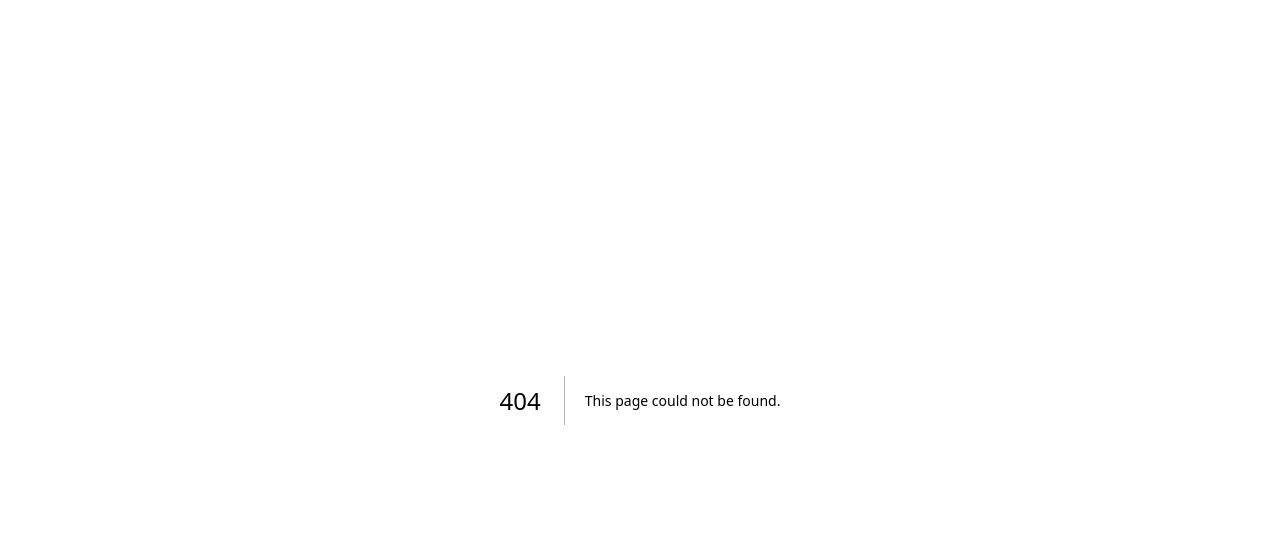
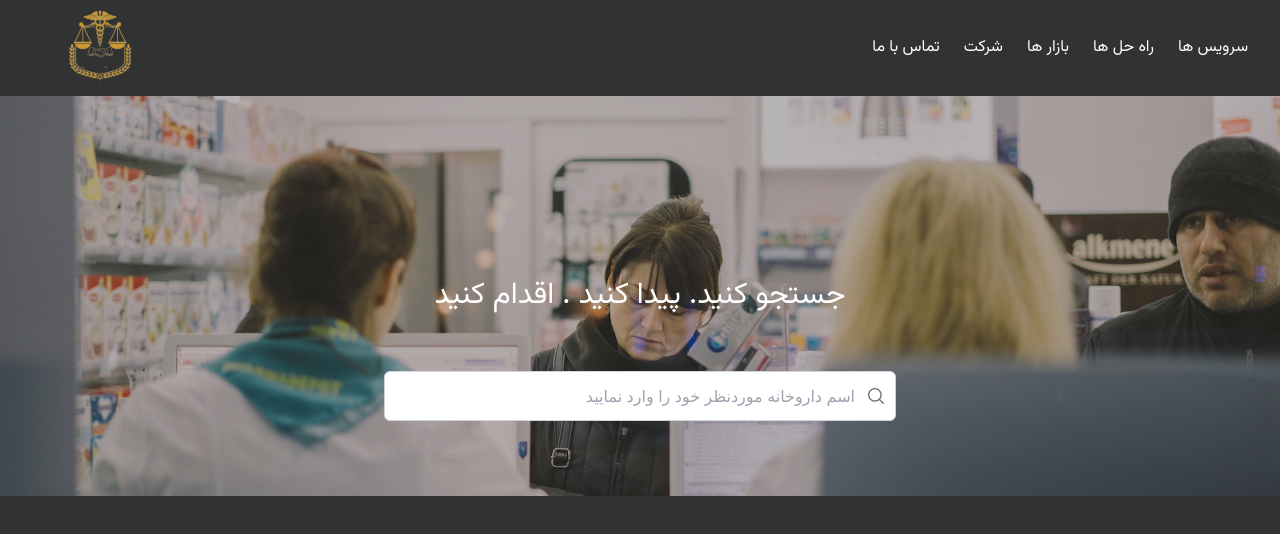
Before and after one commit to AmirNBK/farma-center, a Next.js app: page /drugstores in a window 1280 px wide. Before the commit this address had no page. Shown: the top 534 px of the page. Built offline with nearby package versions, Linux system fonts and the light colour scheme.

Commit message:
developed the header of drugstore search

```diff
--- /dev/null
+++ b/components/DrugstoresSearch/DrugstoresSearch.tsx
@@ -0,0 +1,23 @@
+import React from 'react';
+import drugstore from '../../assets/Images/drugstore.jpg'
+import Image from 'next/image';
+import { InputText } from 'primereact/inputtext';
+import 'primeicons/primeicons.css';
+
+
+const DrugstoresSearch = () => {
+    return (
+        <div className='DrugstoresSearch w-full relative'>
+            <Image src={drugstore} alt='pic' className='w-full object-cover relative' style={{ height: '400px', opacity: '0.69' }} />
+            <h3 className='text-white absolute left-2/4 text-3xl top-2/4'
+                style={{ transform: 'translate(-50%, -50%)' }}
+            > جستجو کنید. پیدا کنید . اقدام کنید </h3>
+            <div className="p-input-icon-right top-3/4 w-2/5 left-2/4" style={{ position: 'absolute', transform: 'translate(-50%, -50%)' }}>
+                <i className="pi pi-search" />
+                <InputText placeholder="اسم داروخانه موردنظر خود را وارد نمایید" className='w-full text-right' />
+            </div>
+        </div>
+    );
+};
+
+export default DrugstoresSearch;
--- a/components/Header/Header.tsx
+++ b/components/Header/Header.tsx
@@ -9,7 +9,7 @@ const Header = (props: {
     const HomePageHeader = props.HomePageHeader
     const headerItems = ['سرویس ها', 'راه حل ها', 'بازار ها', 'شرکت', 'تماس با ما']
     return (
-        <div className={`HeaderSection flex sm:flex-row flex-col w-full justify-between items-center px-8 mb-8 sm:mb-16 text-white ${HomePageHeader && 'skew-y-6'} `}>
+        <div className={`HeaderSection flex sm:flex-row flex-col w-full justify-between items-center px-8 text-white ${HomePageHeader && 'skew-y-6 mb-8 sm:mb-16'} `}>
             <Link href={'./'}>
                 <Image src={logo} alt='MainLogo' onClick={() => { }} />
             </Link>
--- a/components/HeroSection/HeroSection.tsx
+++ b/components/Header/HeroSection/HeroSection.tsx
@@ -1,10 +1,10 @@
 import React from 'react';
-import Button from '../CommonComponents/Button/Button';
+import Button from '../../CommonComponents/Button/Button';
 import Image from 'next/image';
-import polygon from '../../assets/Icons/Polygon.svg'
-import cube from '../../assets/Icons/Cube.svg'
-import more from '../../assets/Icons/More.svg'
-import smallPolygon from '../../assets/Icons/SmallPolygon.svg'
+import polygon from '../../../assets/Icons/Polygon.svg'
+import cube from '../../../assets/Icons/Cube.svg'
+import more from '../../../assets/Icons/More.svg'
+import smallPolygon from '../../../assets/Icons/SmallPolygon.svg'
 import style from "./HeroSection.module.scss";
 
 const HeroSection = () => {
@@ -24,7 +24,7 @@ const HeroSection = () => {
                 </div>
             </div>
             <div className='HeroSection__leftSide md:block hidden  relative mr-11' style={{ flex: '1.5' }}>
-                <video src={require('../../assets/Videos/mock.mp4')} className={`mx-auto my-0 w-52 xl:w-auto ${style.HeroSection__video}`}
+                <video src={require('../../../assets/Videos/mock.mp4')} className={`mx-auto my-0 w-52 xl:w-auto ${style.HeroSection__video}`}
                     autoPlay loop muted />
                 <Image src={polygon} className={`absolute right-0 top-10 z-minus ${style.shape}`} alt='polygon' />
                 <Image src={cube} className={`absolute right-0 shape z-minus ${style.cube}`} style={{ top: '-50px' }} alt='cube' />
--- a/package.json
+++ b/package.json
@@ -21,6 +21,7 @@
     "next-videos": "1.4.1",
     "postcss": "8.4.25",
     "primeflex": "^3.3.1",
+    "primeicons": "^6.0.1",
     "primereact": "^9.6.0",
     "react": "18.2.0",
     "react-dom": "18.2.0",
--- /dev/null
+++ b/pages/drugstores/index.tsx
@@ -0,0 +1,25 @@
+import React from 'react'
+import { Vazirmatn } from 'next/font/google'
+import "primereact/resources/themes/lara-light-indigo/theme.css";
+import "primereact/resources/primereact.min.css";
+import Header from '@/components/Header/Header';
+import companyPic from '../../assets/Images/companyPic.jpeg'
+import Image from 'next/image';
+import Footer from '@/components/Footer/Footer';
+import PoliciesSection from '@/components/PoliciesSection/PoliciesSection';
+import companyPic2 from '../../assets/Images/companyPic2.jpeg'
+import { Button } from 'primereact/button';
+import DrugstoresSearch from '@/components/DrugstoresSearch/DrugstoresSearch';
+
+const vazir = Vazirmatn({ subsets: ['latin'] })
+export default function AboutUs() {
+
+    return (
+        <div className={`flex min-h-screen flex-col items-center AboutUs mt-15 ${vazir.className}`}
+            style={{ background: '#313232' }}
+        >
+            <Header HomePageHeader={false} />
+            <DrugstoresSearch />
+        </div>
+    )
+}
--- a/pages/index.tsx
+++ b/pages/index.tsx
@@ -1,6 +1,6 @@
 import { Vazirmatn } from 'next/font/google'
 import Header from '../components/Header/Header'
-import HeroSection from '@/components/HeroSection/HeroSection'
+import HeroSection from '@/components/Header/HeroSection/HeroSection'
 import FeaturesSection from '@/components/FeaturesSection/FeaturesSection'
 import { PrimeReactProvider, PrimeReactContext } from 'primereact/api';
 import "primereact/resources/themes/lara-light-indigo/theme.css";
@@ -13,6 +13,8 @@ import ContactUs from '@/components/ContactUs/ContactUs'
 import Footer from '@/components/Footer/Footer'
 import PoliciesSection from '@/components/PoliciesSection/PoliciesSection'
 import style from './index.module.scss'
+import 'primeicons/primeicons.css';
+
 
 const vazir = Vazirmatn({ subsets: ['latin'] })
 export default function Home() {
```
Also changed, not shown: assets/Images/drugstore.jpg (added), components/Header/HeroSection/HeroSection.module.scss (renamed from components/HeroSection/HeroSection.module.scss), 1 other file (tests, documents, lock files or other folders).
